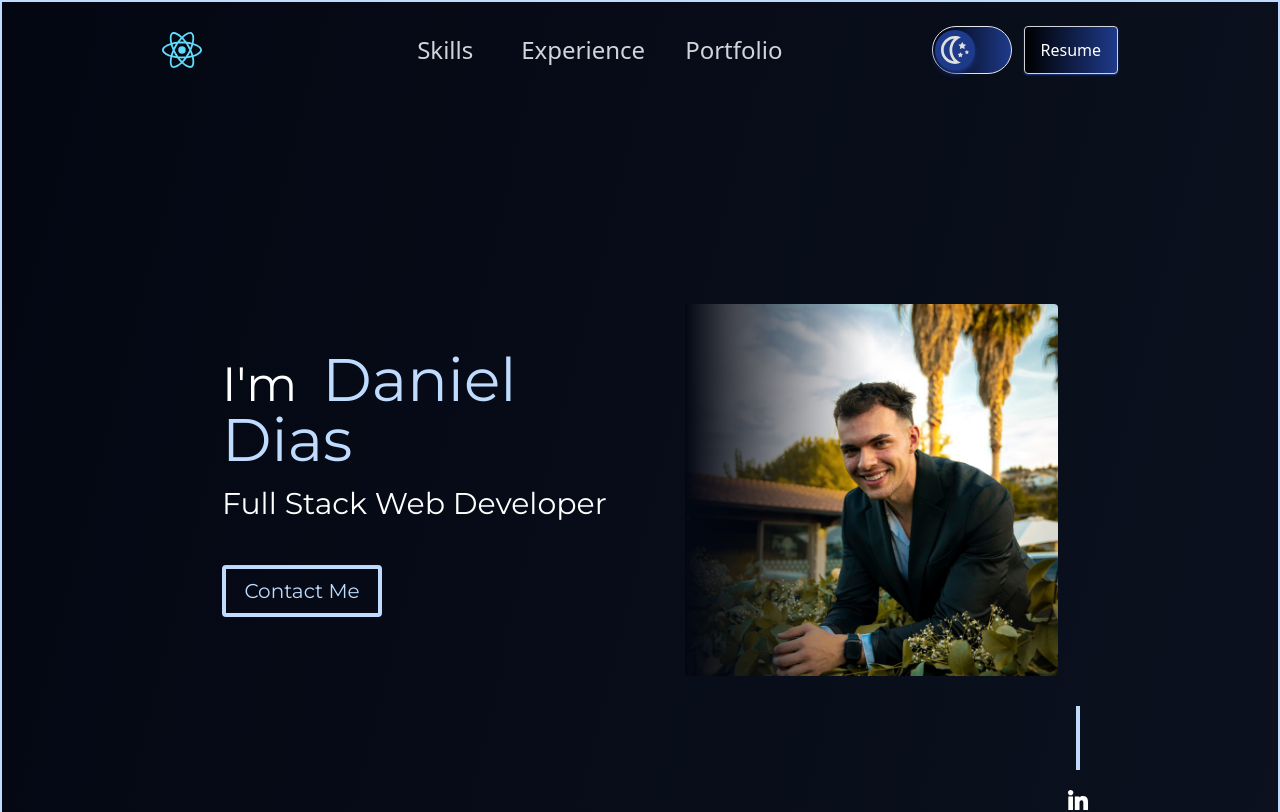
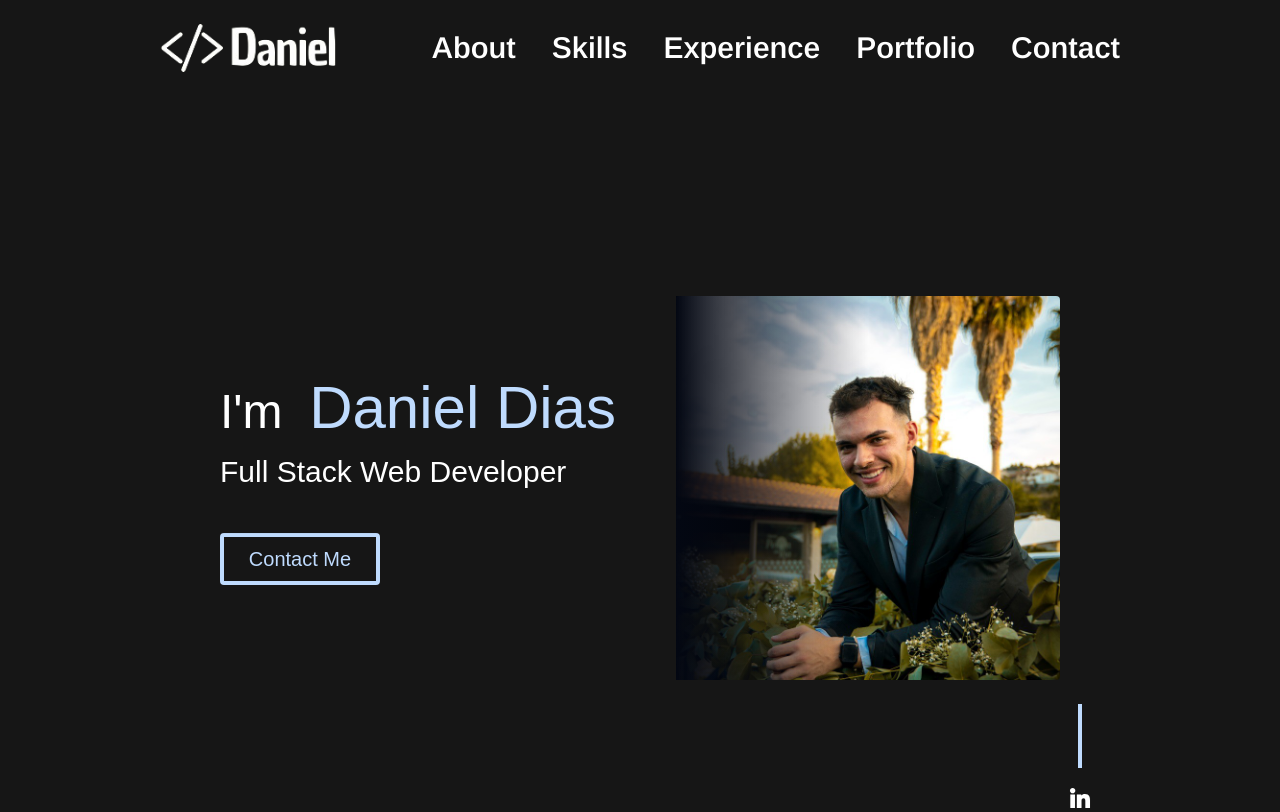
Before and after one commit to danielferreira-dias/my-portfolio-react-vite, a React (Vite) app: page / in a window 1280 px wide. Shown: the top 812 px of the page. Built offline with nearby package versions, Linux system fonts and the light colour scheme.

Commit message:
Updates on NAVbAR and background

```diff
--- a/index.html
+++ b/index.html
@@ -5,7 +5,10 @@
   <meta charset="UTF-8" />
   <link rel="icon" type="image/svg+xml" href="/vite.svg" />
   <meta name="viewport" content="width=device-width, initial-scale=1.0" />
-  <link href="https://fonts.googleapis.com/css2?family=Montserrat:wght@400;700&display=swap" rel="stylesheet">
+  <link rel="preconnect" href="https://fonts.googleapis.com">
+  <link rel="preconnect" href="https://fonts.gstatic.com" crossorigin>
+  <link href="https://fonts.googleapis.com/css2?family=Arimo:ital,wght@0,400..700;1,400..700&display=swap"
+    rel="stylesheet">
   <title>Daniel Dias - Portfolio</title>
 </head>
 
--- a/src/App.jsx
+++ b/src/App.jsx
@@ -79,7 +79,7 @@ function App() {
   }
 
   return (
-    <div className="flex flex-col pt-2 font-montserrat border-2 border-blue-200 transition duration-300 ease-in">
+    <div className="flex flex-col pt-2 font-montserrat  transition duration-300 ease-in">
       <Navbar onDataFromChild={handleDataFromChild} scrollToSection={scrollToSection} refs={{ skillsRef, experienceRef, portfolioRef, contactRef }}></Navbar>
 
       <section className={`w-full h-screen px-5 sm:px-10 xl:px-40 2xl:px-64  ${dataFromChild ? ' transition-colors duration-300 ease-in-out text-white' : ' transition-colors duration-300 ease-in-out text-black'}`}>
--- a/src/Components/Navbar.jsx
+++ b/src/Components/Navbar.jsx
@@ -6,125 +6,62 @@ import 'aos/dist/aos.css';
 
 const Navbar = ({ onDataFromChild, scrollToSection, refs }) => {
 
-    // Dark Theme
-    const [isDarkTheme, setIsDarkTheme] = useState(false);
-    const [moonSrc, setMoonSrc] = useState('moon.svg'); // Light theme SVG
-    const sunSrc = 'sun.svg'; // Dark theme SVG
+    const [menuVisible, setMenuVisible] = useState(false);
 
-    const toggleDarkTheme = () => {
-        setIsDarkTheme(!isDarkTheme);
-        document.body.classList.toggle('dark-theme');
-        setMoonSrc(isDarkTheme ? 'moon.svg' : sunSrc);
-        onDataFromChild(isDarkTheme);
-
-        // Reinitialize AOS to respect data-aos-once="true"
-        setTimeout(() => {
-            AOS.refresh(); // Use AOS.refresh() to reinitialize the animations
-        }, 0); // Slight delay to ensure the DOM updates are completed before reinitializing
-    }
-
-    // Add transition class to body after initial load
-    useEffect(() => {
-        document.body.classList.add('transition-bg-color');
-    }, []);
-
-    // Check Screen Size
-    const [isSmallScreen, setIsSmallScreen] = useState(false);
-
-    useEffect(() => {
-        const checkScreenSize = () => {
-            setIsSmallScreen(window.innerWidth < 640); // Adjust the breakpoint as needed
-        };
-        checkScreenSize(); // Initial check
-        window.addEventListener('resize', checkScreenSize);
-        return () => window.removeEventListener('resize', checkScreenSize);
-    }, []);
-
-    const handleClick = (section) => {
-        scrollToSection(refs[section]);
+    const toggleMenu = () => {
+        setMenuVisible(!menuVisible);
     };
 
-    const [isOpen, setIsOpen] = useState(false);
-
-    const toggleDropdown = () => {
-        setIsOpen(!isOpen);
-    };
-
-    const closeDropdown = () => {
-        setIsOpen(false);
-    };
+    const menuItems = [
+        { id: 1, label: 'About' },
+        { id: 2, label: 'Skills' },
+        { id: 3, label: 'Experience' },
+        { id: 4, label: 'Portfolio' },
+        { id: 5, label: 'Contact' },
+    ];
 
     return (
-        <div className="h-20 w-full px-5 sm:px-10 xl:px-40 2xl:px-64 flex justify-center 2xs:justify-between sm:justify-center items-center font-sans z-10">
-            <div className="sm:flex-grow hidden 2xs:flex">
-                <img src="react.svg" alt="" className="w-10 h-auto 2xl:w-14" />
+        <>
+            <div className="h-20 w-full py-2 px-8 sm:px-12 xl:px-40 2xl:px-64 flex justify-between items-center z-10">
+                <div className='w-24 sm:w-28 mdlg:w-36 lg:w-44'>
+                    <img src="LOGO.png" alt="" />
+                </div>
+                <div className='arimo hidden mdlg:flex flex-row text-2xl lg:text-3xl text-white gap-x-9'>
+                    {menuItems.map(item => (
+                        <div key={item.id} className="py-5 text-white  font-semibold hover:transform hover:scale-105 transition-transform">
+                            <a href="" className=''>{item.label}</a>
+                        </div>
+                    ))}
+                </div>
+                <div className='mdlg:hidden'>
+                    <svg onClick={toggleMenu} className="h-10 w-fit cursor-pointer" xmlns="http://www.w3.org/2000/svg" viewBox="0 0 10 10" stroke="#eee" strokeWidth=".6" fill="rgba(0,0,0,0)" strokeLinecap="round">
+                        <path d="M2,3L5,3L8,3M2,5L8,5M2,7L5,7L8,7">
+                            <animate dur="0.2s" attributeName="d" values="M2,3L5,3L8,3M2,5L8,5M2,7L5,7L8,7;M3,3L5,5L7,3M5,5L5,5M3,7L5,5L7,7" fill="freeze" begin="start.begin" />
+                            <animate dur="0.2s" attributeName="d" values="M3,3L5,5L7,3M5,5L5,5M3,7L5,5L7,7;M2,3L5,3L8,3M2,5L8,5M2,7L5,7L8,7" fill="freeze" begin="reverse.begin" />
+                        </path>
+                        <rect width="10" height="10" stroke="none">
+                            <animate dur="2s" id="reverse" attributeName="width" begin="click" />
+                        </rect>
+                        <rect width="10" height="10" stroke="none">
+                            <animate dur="0.001s" id="start" attributeName="width" values="10;0" fill="freeze" begin="click" />
+                            <animate dur="0.001s" attributeName="width" values="0;10" fill="freeze" begin="reverse.begin" />
+                        </rect>
+                    </svg>
+                </div>
+            </div >
+            <div className={`fixed text-lg lg:text-xl xl:text-2xl mdlg:hidden top-14 xs:top-20 lg:top-20 xl:top-28 2xl:top-32 right-0 h-screen bg-neutral-800 text-white font-semibold shadow-lg p-2 py-0 z-40 w-2/3 xs:w-80 transition ease-in-out delay-150 duration-300 overflow-auto ${menuVisible ? 'translate-x-0' : 'translate-x-full'}`}>
+                <ul className='py-3 arimo text-2xl'>
+                    {menuItems.map(item => (
+                        <li key={item.id} className="py-2 border-b-2  border-neutral-900 border-opacity-30 hover:transform hover:scale-105 transition-transform">
+                            <a href="#" className="p-4 block">{item.label}</a>
+                        </li>
+                    ))}
+                    <li className="py-2 hover:transform hover:scale-105 transition-transform">
+                        <a href="#" className="p-4 block"></a>
+                    </li>
+                </ul>
             </div>
-            {isSmallScreen ? (
-                <div className="flex flex-row xs:flex-grow justify-end lg:mr-10 space-x-4 lg:space-x-10 text-lg sm:text-2xl">
-                    <button
-                        className={`relative flex items-center justify-between w-16 h-9 p-1 border rounded-full cursor-pointer transition-colors duration-300 ease-in-out ${isDarkTheme ? 'bg-gradient-to-r from-white to-gray-300 shadow-blue-900 hover:shadow-blue-700' : 'bg-gradient-to-r from-black to-blue-900 shadow-blue-900 hover:shadow-blue-700'}`}
-                        onClick={toggleDarkTheme}
-                    >
-                        <div className={`w-8 h-8 rounded-full shadow-md transform transition-transform duration-300 ease-in-out flex justify-center ${isDarkTheme ? 'translate-x-6 bg-gradient-to-r from-white to-gray-300' : '-translate-x-0.5 bg-blue-900 shadow-blue-900'}`}>
-                            <img src={moonSrc} alt="" className='h-4 w-4 m-auto' />
-                        </div>
-                    </button>
-                    <a
-                        href="/resume.pdf"
-                        target="_blank"
-                        rel="noopener noreferrer"
-                        className={`px-2 py-2 rounded w-fit h-9 flex items-center justify-center border border-gray-300 shadow-sm ${isDarkTheme ? 'bg-gradient-to-r from-white to-gray-300 text-black transition-colors duration-300 ease-in-out' : 'transition-colors bg-gradient-to-r from-black to-blue-900 shadow-blue-900 hover:shadow-blue-700 text-white duration-300 ease-in-out'}`}
-                    >
-                        <p>Resume</p>
-                    </a>
-                    <div className="relative inline-block">
-                        {/* Dropdown toggle button */}
-                        <button onClick={toggleDropdown} className={`relative z-10 block p-2 text-gray-700 border border-transparent rounded-md focus:border-blue-500 focus:ring-opacity-40 focus:ring-blue-300 dark:focus:ring-opacity-40 dark:focus:ring-blue-400 focus:ring dark:focus:border-blue-500 focus:outline-none ${isDarkTheme ? 'bg-gradient-to-r from-white to-gray-300 text-black transition-colors duration-300 ease-in-out text-gray-800 dark:text-white' : 'bg-gray-800 text-white dark:text-white'}`}>
-                            <svg className={`w-5 h-5 ${isDarkTheme ? 'text-gray-800 dark:text-black' : 'text-white'}`} xmlns="http://www.w3.org/2000/svg" viewBox="0 0 20 20" fill="currentColor">
-                                <path fillRule="evenodd" d="M5.293 7.293a1 1 0 011.414 0L10 10.586l3.293-3.293a1 1 0 111.414 1.414l-4 4a1 1 0 01-1.414 0l-4-4a1 1 0 010-1.414z" clipRule="evenodd" />
-                            </svg>
-                        </button>
-
-                        {/* Dropdown menu */}
-                        {isOpen && (
-                            <div onClick={closeDropdown}
-                                className={`absolute right-0 z-20 w-48 py-2 mt-2 origin-top-right rounded-md shadow-xl ${isDarkTheme ? 'bg-white text-black' : 'bg-gray-800 text-gray-300'}`}>
-                                <a href="#" className="block px-4 py-3 text-sm  capitalize transition-colors duration-300 transform  hover:bg-gray-100 dark:hover:bg-gray-700 dark:hover:text-white" onClick={() => handleClick('skillsRef')}>Skills</a>
-                                <a href="#" className="block px-4 py-3 text-sm  capitalize transition-colors duration-300 transform  hover:bg-gray-100 dark:hover:bg-gray-700 dark:hover:text-white" onClick={() => handleClick('experienceRef')}>Experience</a>
-                                <a href="#" className="block px-4 py-3 text-sm  capitalize transition-colors duration-300 transform  hover:bg-gray-100 dark:hover:bg-gray-700 dark:hover:text-white" onClick={() => handleClick('portfolioRef')}>Portfolio</a>
-                                <a href="#" className="block px-4 py-3 text-sm  capitalize transition-colors duration-300 transform  hover:bg-gray-100 dark:hover:bg-gray-700 dark:hover:text-white" onClick={() => handleClick('contactRef')}>Contact</a>
-                            </div>
-                        )}
-                    </div>
-                </div>
-            ) : (
-                <div className="hidden xs:flex xs:flex-grow justify-center lg:mr-10 space-x-4 lg:space-x-10 text-lg sm:text-2xl 2xl:text-4xl">
-                    <a href="#" className={`mx-2  ${isDarkTheme ? ' text-gray-500 hover:text-black' : ' text-gray-300 hover:text-white'}`} onClick={() => handleClick('skillsRef')}>Skills</a>
-                    <a href="#" className={`mx-2  ${isDarkTheme ? ' text-gray-500 hover:text-black' : ' text-gray-300 hover:text-white'}`} onClick={() => handleClick('experienceRef')}>Experience</a>
-                    <a href="#" className={`mx-2  ${isDarkTheme ? ' text-gray-500 hover:text-black' : ' text-gray-300 hover:text-white'}`} onClick={() => handleClick('portfolioRef')}>Portfolio</a>
-                </div>
-            )
-            }
-            <div className=" hidden sm:flex xs:flex-row items-center justify-end space-x-3 ml-10">
-                <button
-                    className={`relative flex items-center justify-between w-20 h-12 p-1 border rounded-full cursor-pointer transition-colors duration-300 ease-in-out ${isDarkTheme ? 'bg-gradient-to-r from-white to-gray-300 shadow-blue-900 hover:shadow-blue-700' : 'bg-gradient-to-r from-black to-blue-900 shadow-blue-900 hover:shadow-blue-700'}`}
-                    onClick={toggleDarkTheme}
-                >
-                    <div className={`flex justify-center w-10 h-10 rounded-full shadow-md transform transition-transform duration-300 ease-in-out ${isDarkTheme ? 'translate-x-8 bg-gradient-to-r from-white to-gray-300' : '-translate-x-0.5 bg-blue-900 shadow-blue-900'}`}>
-                        <img src={moonSrc} alt="" className='h-7 w-7 m-auto' />
-                    </div>
-                </button>
-                <a
-                    href="/resume.pdf"
-                    target="_blank"
-                    rel="noopener noreferrer"
-                    className={`px-4 py-2 rounded w-fit h-12 flex items-center justify-center border border-gray-300 shadow-sm
-          ${isDarkTheme ? ' bg-gradient-to-r from-white to-gray-300 text-black transition-colors duration-300 ease-in-out' : 'transition-colors bg-gradient-to-r from-black to-blue-900 shadow-blue-900 hover:shadow-blue-700 text-white duration-300 ease-in-out'}`}
-                >
-                    <p>Resume</p>
-                </a>
-            </div>
-        </div >
+        </>
     );
 }
 
--- a/src/index.css
+++ b/src/index.css
@@ -4,7 +4,7 @@
 
 @layer base {
   body {
-    @apply bg-gradient-to-br from-gray-950 to-gray-900;
+    background-color: #161616;
   }
 }
 
@@ -15,3 +15,11 @@
 .dark-theme {
   @apply bg-gradient-to-br from-neutral-50 to-slate-100
 }
+
+
+.arimo {
+  font-family: "Arimo", sans-serif;
+  font-optical-sizing: auto;
+  font-weight: 500;
+  font-style: normal;
+}
--- a/tailwind.config.js
+++ b/tailwind.config.js
@@ -17,6 +17,9 @@ export default {
 
       'md': '768px',
       // => @media (min-width: 768px) { ... }
+
+      'mdlg': '910px',
+      // => @media (min-width: 910px) { ... }
 
       'lg': '1024px',
       // => @media (min-width: 1024px) { ... }
```
Also changed, not shown: public/LOGO.png (added).
